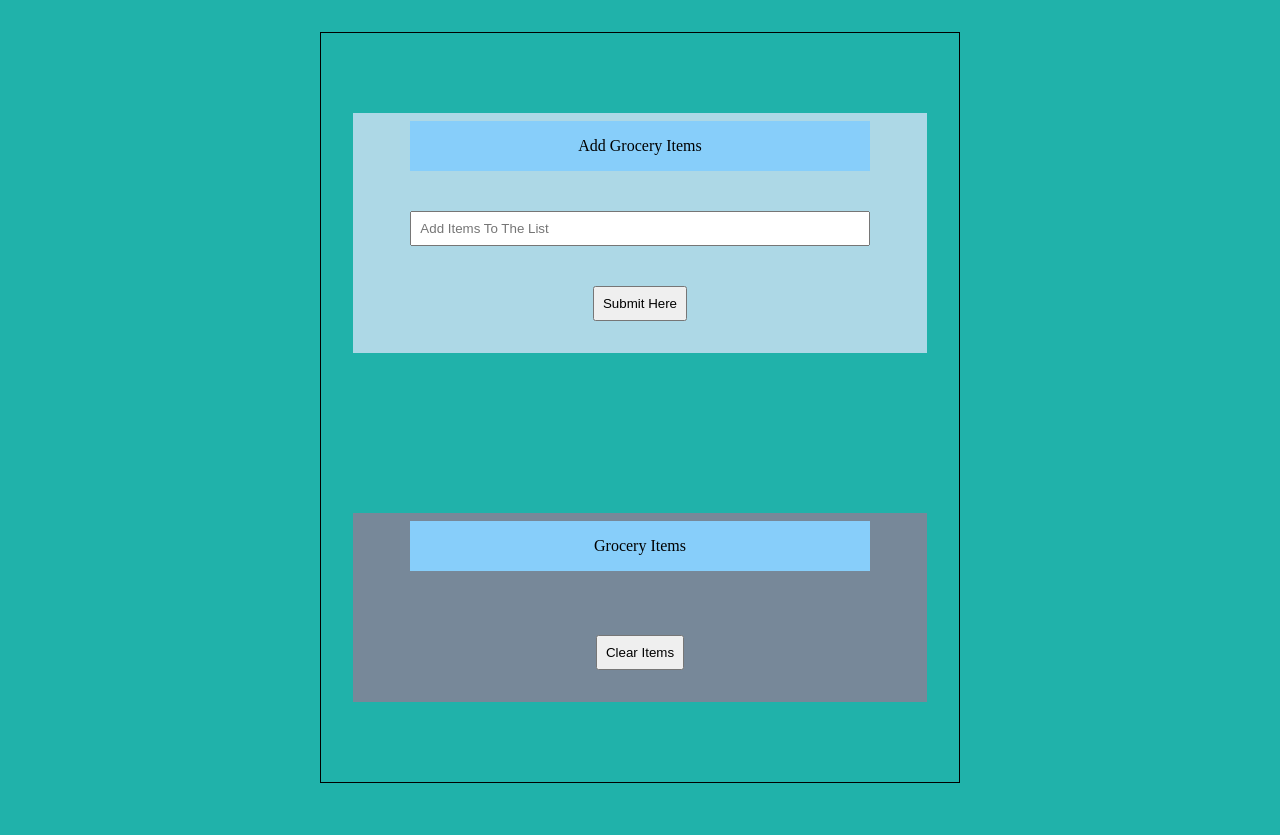
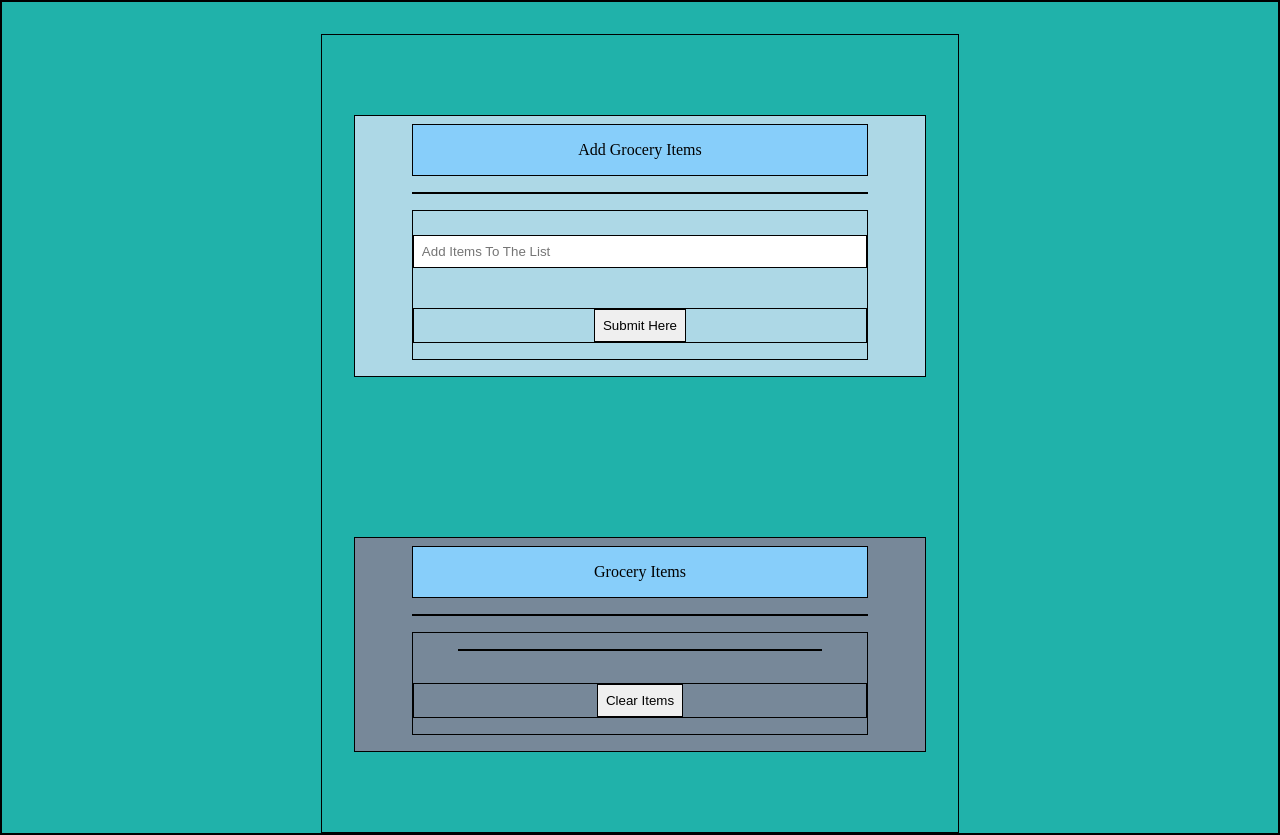
Before and after one commit to bhunor97/Small_JavaScript_Projects, a plain HTML site: page Grocery_List_2/grocery.html in a window 1280 px wide. Before the commit the page ends 800 px from the top, so only its background shows below. Drawn offline with Linux system fonts and the light colour scheme.

Commit message:
add alert / cleared alert: margin-top

```diff
--- a/Grocery_List_2/grocery.css
+++ b/Grocery_List_2/grocery.css
@@ -2,7 +2,7 @@
   margin: 0;
   pad: 0;
   box-sizing: border-box;
-  /* border: 1px solid black; */
+  border: 1px solid black;
 }
 
 body {
@@ -43,6 +43,7 @@ body {
   justify-content: center;
   width: 80%;
   height: auto;
+  margin-top: 1rem;
 }
 
 .alertAdded {
@@ -169,6 +170,7 @@ body {
   justify-content: center;
   width: 80%;
   height: auto;
+  margin-top: 1rem;
 }
 
 .alertCleared {
```
